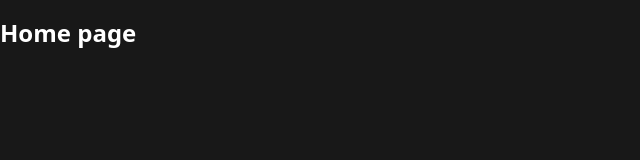
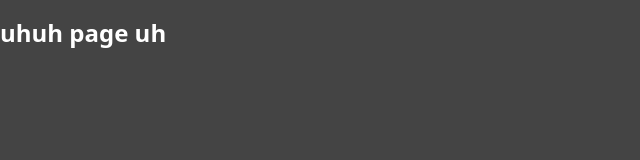
Before and after one commit to kou1gn/20250912-1st-repo, a website: page index.html in a window 1280 px wide. Shown: the whole page, without its empty margins (0-640 px from the left). Drawn offline with Linux system fonts and the light colour scheme.

Commit message:
added things

```diff
--- a/index.html
+++ b/index.html
@@ -9,7 +9,7 @@
   </head>
   <body>
     <main>
-      <h1>Home page</h1>
+      <h1>uhuh page uh</h1>
     </main>
   </body>
 </html>
--- a/styles.css
+++ b/styles.css
@@ -1,12 +1,8 @@
-* {
-  box-sizing: border-box;
-}
-
 body {
   margin: 0;
   font-family: system-ui, sans-serif;
   color: white;
-  background-color: rgb(24, 24, 24);
+  background-color: #444444;
 }
 
 h1 {
```
